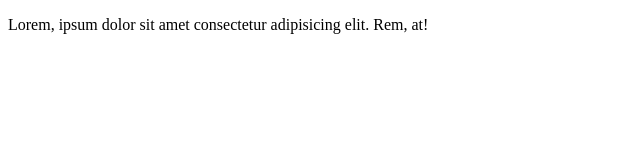
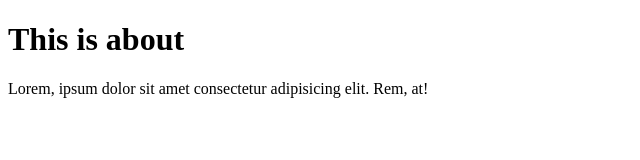
Before and after one commit to Nam-Ponleu/foundation, a plain HTML site: page about.html in a window 1280 px wide. Shown: the whole page, without its empty margins (0-640 px from the left). Drawn offline with Linux system fonts and the light colour scheme.

Commit message:
add file

```diff
--- a/about.html
+++ b/about.html
@@ -6,6 +6,7 @@
     <title>about</title>
 </head>
 <body>
+    <h1>This is about</h1>
     <p>Lorem, ipsum dolor sit amet consectetur adipisicing elit. Rem, at!</p>
 </body>
 </html>
```
